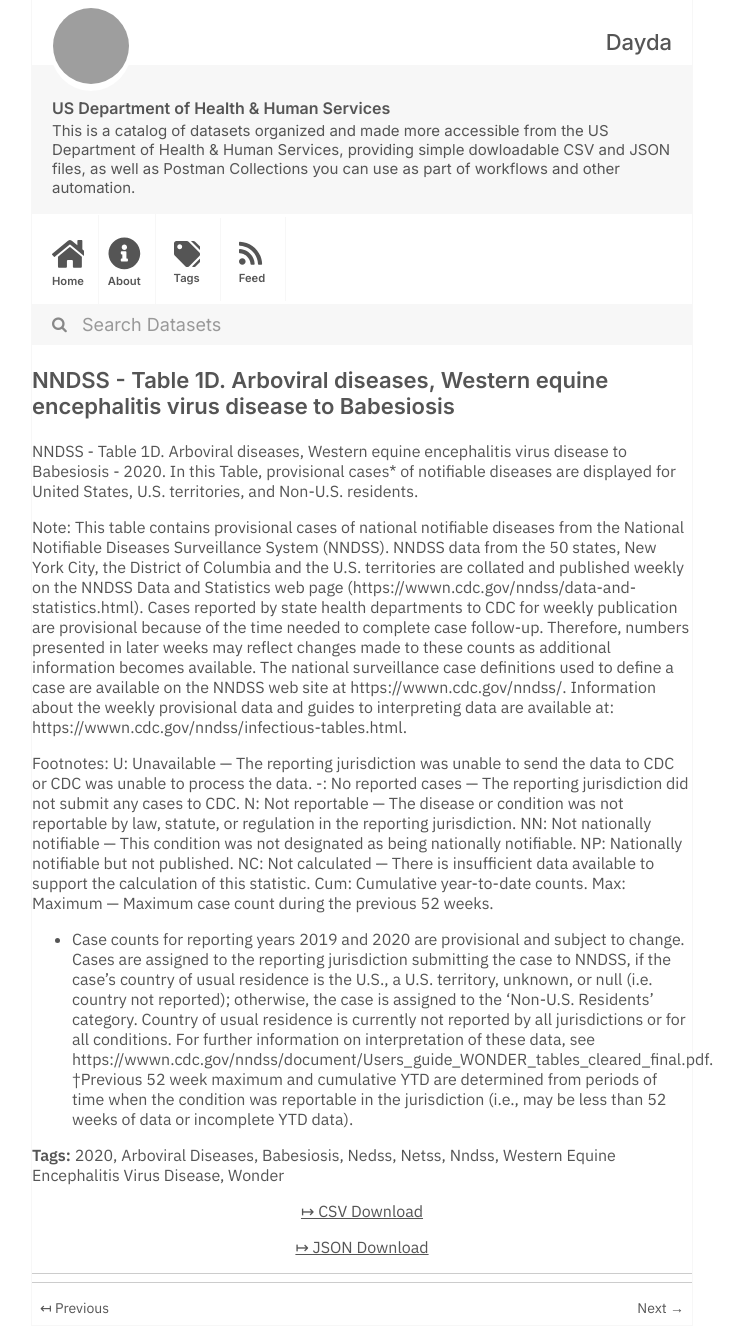
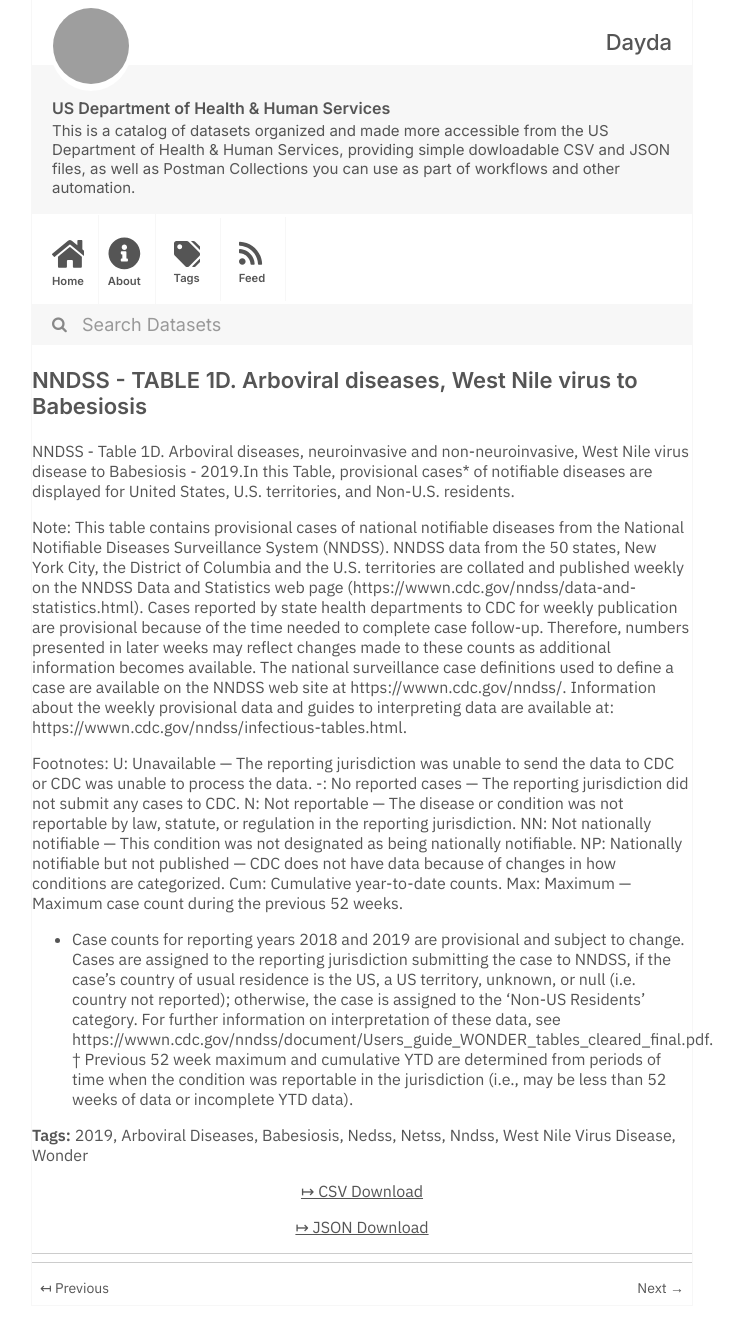
Before and after one commit to dayda-entities/us-department-of-health-and-human-services, a Jekyll site: the page built from _posts/2020-11-10-nndss-table-1d-arboviral-disea.md, in a window 1280 px wide. Shown: the whole page, without its empty margins (278-1022 px from the left). Built offline with Jekyll 4.4.1, drawn with Linux system fonts in a browser that asks for light colours; grey boxes are pictures that could not be loaded.

Commit message:
Publish Data

```diff
--- a/_posts/2020-11-10-nndss-table-1d-arboviral-disea.md
+++ b/_posts/2020-11-10-nndss-table-1d-arboviral-disea.md
@@ -1,27 +1,25 @@
 ---
-title: >-
-  NNDSS - Table 1D. Arboviral diseases, Western equine encephalitis virus
-  disease to Babesiosis
-created: '2020-11-10T16:16:35.763622'
-modified: '2021-04-30T02:02:13.703496'
+title: 'NNDSS - TABLE 1D. Arboviral diseases, West Nile virus to Babesiosis'
+created: '2020-11-10T16:18:06.888827'
+modified: '2021-04-12T23:51:38.962170'
 state: active
 type: dataset
 tags:
-  - '2020'
+  - '2019'
   - Arboviral Diseases
   - Babesiosis
   - Nedss
   - Netss
   - Nndss
-  - Western Equine Encephalitis Virus Disease
+  - West Nile Virus Disease
   - Wonder
 groups: []
-csv_url: 'https://data.cdc.gov/api/views/rezz-ypcg/rows.csv?accessType=DOWNLOAD'
-json_url: 'https://data.cdc.gov/api/views/rezz-ypcg/rows.json?accessType=DOWNLOAD'
+csv_url: 'https://data.cdc.gov/api/views/r5u4-fzxi/rows.csv?accessType=DOWNLOAD'
+json_url: 'https://data.cdc.gov/api/views/r5u4-fzxi/rows.json?accessType=DOWNLOAD'
 layout: post
 
 ---
-NNDSS - Table 1D. Arboviral diseases, Western equine encephalitis virus disease to Babesiosis - 2020. In this Table, provisional cases* of notifiable diseases are displayed for United States, U.S. territories, and Non-U.S. residents.
+NNDSS - Table 1D. Arboviral diseases, neuroinvasive and non-neuroinvasive, West Nile virus disease to Babesiosis - 2019.In this Table, provisional cases* of notifiable diseases are displayed for United States, U.S. territories, and Non-U.S. residents.
 
 Note:
 This table contains provisional cases of national notifiable diseases from the National Notifiable Diseases Surveillance System (NNDSS). NNDSS data from the 50 states, New York City, the District of Columbia and the U.S. territories are collated and published weekly on the NNDSS Data and Statistics web page (https://wwwn.cdc.gov/nndss/data-and-statistics.html). Cases reported by state health departments to CDC for weekly publication are provisional because of the time needed to complete case follow-up. Therefore, numbers presented in later weeks may reflect changes made to these counts as additional information becomes available. The national surveillance case definitions used to define a case are available on the NNDSS web site at https://wwwn.cdc.gov/nndss/. Information about the weekly provisional data and guides to interpreting data are available at: https://wwwn.cdc.gov/nndss/infectious-tables.html.
@@ -31,9 +29,8 @@ U: Unavailable — The reporting jurisdiction was unable to send the data to CDC
 -: No reported cases — The reporting jurisdiction did not submit any cases to CDC.
 N: Not reportable — The disease or condition was not reportable by law, statute, or regulation in the reporting jurisdiction.
 NN: Not nationally notifiable — This condition was not designated as being nationally notifiable.
-NP: Nationally notifiable but not published.
-NC: Not calculated — There is insufficient data available to support the calculation of this statistic.
+NP: Nationally notifiable but not published — CDC does not have data because of changes in how conditions are categorized.
 Cum: Cumulative year-to-date counts.
 Max: Maximum — Maximum case count during the previous 52 weeks.
-* Case counts for reporting years 2019 and 2020 are provisional and subject to change. Cases are assigned to the reporting jurisdiction submitting the case to NNDSS, if the case's country of usual residence is the U.S., a U.S. territory, unknown, or null (i.e. country not reported); otherwise, the case is assigned to the 'Non-U.S. Residents' category. Country of usual residence is currently not reported by all jurisdictions or for all conditions. For further information on interpretation of these data, see https://wwwn.cdc.gov/nndss/document/Users_guide_WONDER_tables_cleared_final.pdf.
-†Previous 52 week maximum and cumulative YTD are determined from periods of time when the condition was reportable in the jurisdiction (i.e., may be less than 52 weeks of data or incomplete YTD data).
+* Case counts for reporting years 2018 and 2019 are provisional and subject to change. Cases are assigned to the reporting jurisdiction submitting the case to NNDSS, if the case's country of usual residence is the US, a US territory, unknown, or null (i.e. country not reported); otherwise, the case is assigned to the 'Non-US Residents' category. For further information on interpretation of these data, see https://wwwn.cdc.gov/nndss/document/Users_guide_WONDER_tables_cleared_final.pdf.
+† Previous 52 week maximum and cumulative YTD are determined from periods of time when the condition was reportable in the jurisdiction (i.e., may be less than 52 weeks of data or incomplete YTD data).
```
